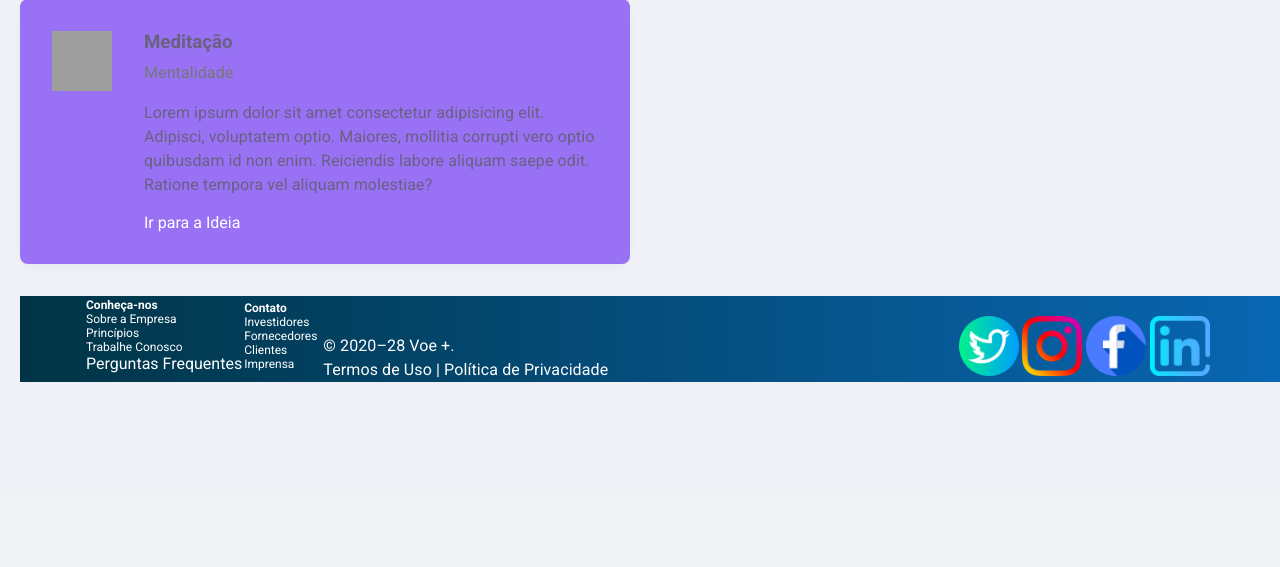
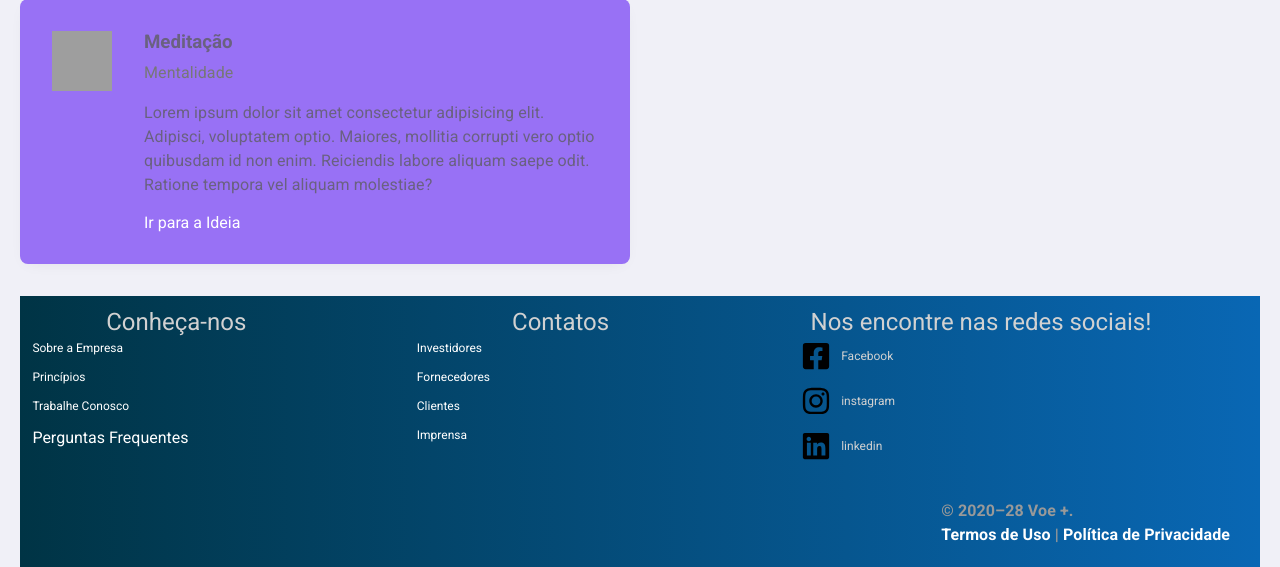
Before and after one commit to Xande098/voe-mais, a PHP site: page /index.html in a window 1280 px wide. Shown: the part 482-1049 px from the top of the page. Before the commit the page ends 864 px from the top, so only its background shows below. Run offline with PHP 8.4, Linux system fonts and the light colour scheme; some libraries are stand-ins or nearby versions; grey boxes are pictures that could not be loaded.

Commit message:
atualiizacaoDoFooter

```diff
--- a/index.html
+++ b/index.html
@@ -14,7 +14,7 @@
   <link rel="shortcut icon" href="./src/assets/images/logo.png" type="image/png" sizes="60x60">
 </head>
 
-<body>
+<body style="position: absolute;">
   <header>
     <nav id="wrapper">
       <ul class="menu">
@@ -262,45 +262,68 @@
 
     <!-- Início Footer -->
     <footer>
-      <div class="box" id="icones">
-        <a href="https://www.twitter.com/voe+"></a><img src="./src/assets/images/footerIcons/twitter.png" width="60">
-        <a href="https://www.instagram.com/voe+"></a><img src="./src/assets/images/footerIcons/instagram.png" width="60">
-        <a href="https://www.twitter.com/voe+"></a><img src="./src/assets/images/footerIcons/facebook.png" width="60">
-        <a href="https://linkedin.com/in/voe+"></a><img src="./src/assets/images/footerIcons/linkedin.png" width="60">
-      </div>
-      <div class="box" id=infos>
-        <table>
-          <tr>
-            <td>
-              <ul>
-                <li><b>Conheça-nos</b></li>
+      <div class="wrapper">
+        <div class="footer-box">
+          <div class="articles-footer">
+            <h2>Conheça-nos</h2>
+            <ul class="footer-list footer-article-list">
                 <li><a href="#">Sobre a Empresa</a></li>
                 <li><a href="#">Princípios</a></li>
                 <li><a href="#">Trabalhe Conosco</a></li>
                 <a href="#">Perguntas Frequentes</a>
             </ul>
-            </td>
-            <td>
-              <ul>
-                <li><b>Contato</b></li>
+
+          </div>
+        </div>
+
+        <div class="footer-box">
+          <div class="articles-footer">
+            <h2>Contatos</h2>
+            <ul class="footer-list footer-article-list">
               <li><a href="#">Investidores</a></li>
               <li><a href="#">Fornecedores</a></li>
               <li><a href="#">Clientes</a></li>
               <li><a href="#">Imprensa</a></li>
             </ul>
 
-            </td>
-          </tr>
-        </table>
           </div>
-      <div class="box" id="creditos">
+        </div>
+
+        <div class="footer-box">
+          <h2>Nos encontre nas redes sociais!</h2>
+          <ul class="footer-list">
+            <li>
+              <img class="fab" src="./src/assets/images/footerIcons/facebook-square.svg" width="30" height="30" />
+              <span>Facebook</span>
+            </li>
+
+            <li>
+              <img class="fab" src="./src/assets/images/footerIcons/instagram.svg" width="30" height="30" />
+              <span>instagram</span>
+            </li>
+
+            <li>
+              <img class="fab" src="./src/assets/images/footerIcons/linkedin.svg" width="30" height="30" />
+              <span>linkedin</span>
+            </li>
+
+          </ul>
+        </div>
+
+      </div>
+
+      <div class="footer-bottom">
+        <div class="wrapper">
           <p>
             © 2020–28 Voe +. <br>
             <a href="#">Termos de Uso</a> | <a href="#">Política de Privacidade</a>
           </p>
         </div>
 
+      </div>
+
     </footer>
+
     <!-- Fim Footer -->
 
 
--- a/styles.css
+++ b/styles.css
@@ -1,3 +1,5 @@
+
+
 header {
   display: block;
   flex: 1;
@@ -377,7 +379,7 @@ p, .description {
 
   margin: 40px auto;
 
-  display: flex;
+  display: block;
 }
 
 div.container h2 {
@@ -420,9 +422,7 @@ footer a {
   background-color: var(--color-primary-lighter);
   box-shadow: 0 4px 16px -8px rgba(1, 1, 1, 0.1);
   border-radius: 8px;
-
   padding: 32px;
-
   margin-bottom: 32px;
 }
 
@@ -698,13 +698,25 @@ footer {
   /* Chrome 10-25, Safari 5.1-6 */
   background: linear-gradient(to right, #003445, #0967b4);
   /* W3C, IE 10+/ Edge, Firefox 16+, Chrome 26+, Opera 12+, Safari 7+ */
-  list-style-type: none;
-  width: 100vw;
+  padding-bottom: 20px;
+}
 
+footer h2, footer p, footer a, footer span{
+  color: #D1D1D1
+}
+
+footer h2{
+  font-weight: 400;
 }
 
 footer ul {
   list-style-type: none;
+  padding: 0;
+}
+
+footer li {
+  list-style: none;
+
 }
 
 footer ul li {
@@ -713,6 +725,7 @@ footer ul li {
 
 footer a {
   color: #ffffff;
+  text-decoration: none;
 }
 
 #icones {
@@ -736,3 +749,64 @@ footer a {
 #infos {
   margin-left: 5%;
 }
+
+
+.footer-box{
+  width: 31%;
+  padding: 1%;
+  float: left;
+}
+
+footer .wrapper:after {
+  clear: both;
+  content: "";
+  display: block;
+}
+
+.footer-list li{
+  margin-bottom: 15px;
+}
+
+.footer-list a{
+  transition: .5s;
+}
+
+.footer-list a:hover{
+  color: #fff
+}
+
+.footer-list a:after{
+  clear: both;
+  content: "";
+  display: block;
+}
+
+.articles-footer{
+  width: 80%;
+  float: center;
+}
+
+.footer-list.footer-article-list span{
+  display: block;
+  float: center;
+}
+
+.fab{
+  font-size: 30px;
+  margin-right: 10px;
+  float: left;
+}
+
+.footer-list li span{
+  float: none;
+  height: 30px;
+  line-height: 30px;
+}
+
+.footer-bottom p {
+  float: right;
+  font-weight: 600;
+  margin-top: 10px;
+  margin-right: 30px;
+  color: #999;
+}
```
Also changed, not shown: src/assets/images/footerIcons/facebook-square.svg (added), src/assets/images/footerIcons/instagram.svg (added), src/assets/images/footerIcons/linkedin.svg (added). Lines whose indentation alone changed are shown as unchanged.
